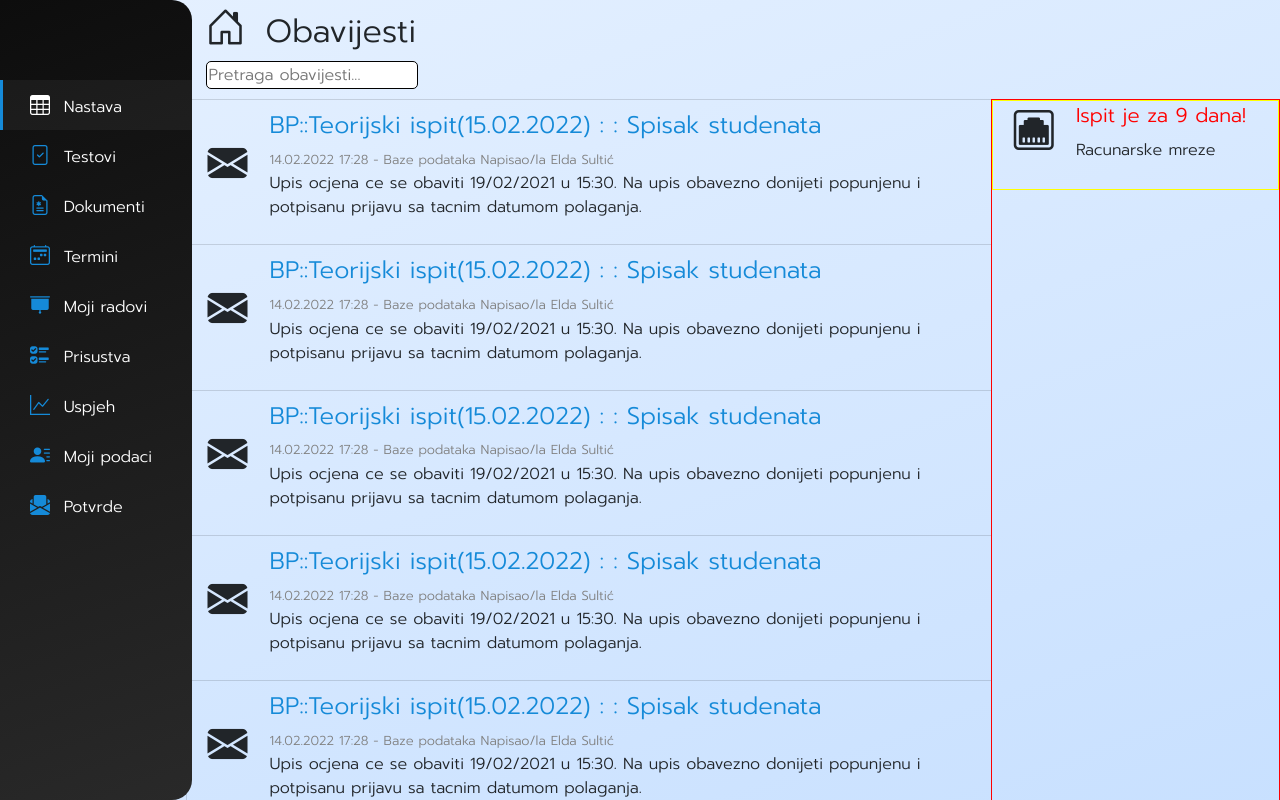
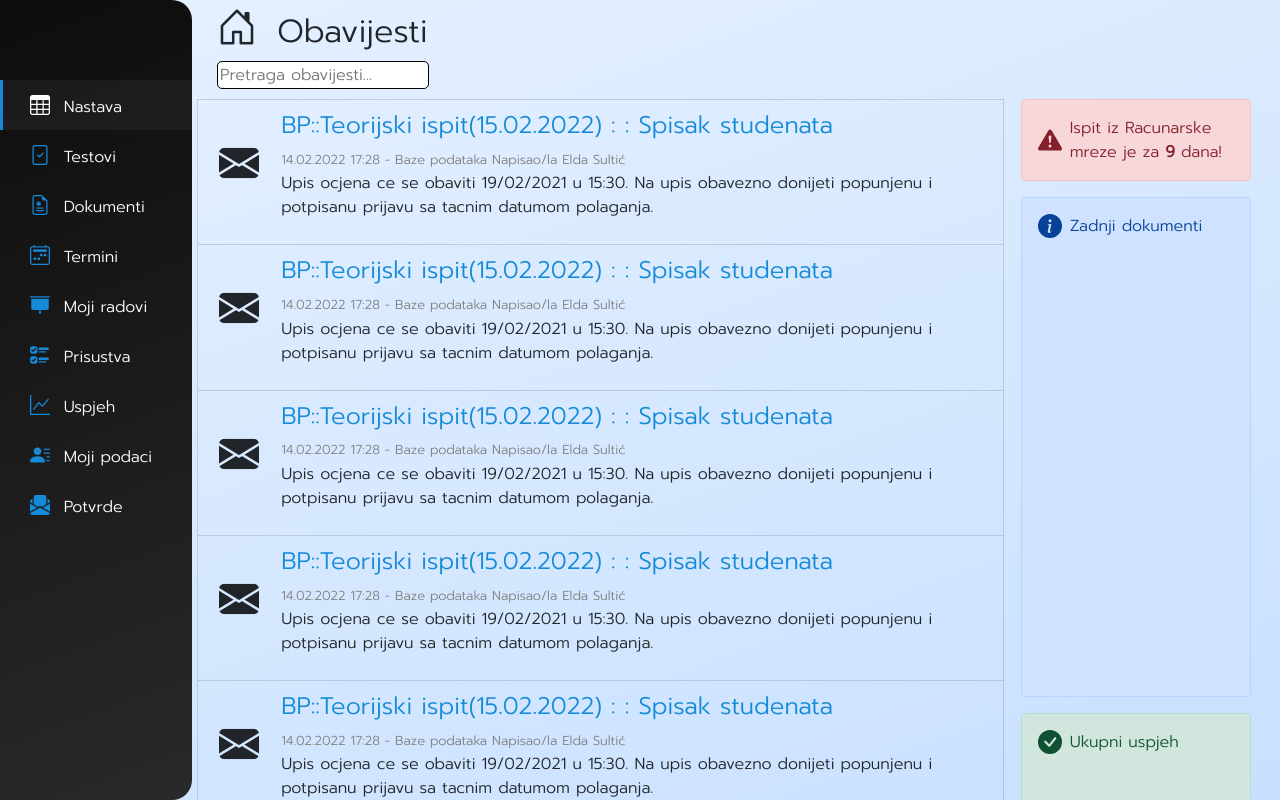
Before and after one commit to tare99/DLWMSNew, an Angular app: page /homepage in a window 1280 px wide. Built offline with nearby package versions, Linux system fonts and the light colour scheme.

Commit message:
update sidebar

```diff
--- a/src/app/components/homepage/homepage.component.css
+++ b/src/app/components/homepage/homepage.component.css
@@ -2,7 +2,7 @@
   position: relative;
   width: 100%;
   height: 100%;
-  left: 5%;
+  left: 6%;
 }
 #inputDiv{
   padding-left: 20px;
@@ -37,22 +37,8 @@
 
 #sideDiv{
   position: absolute;
-  width: 25.1%;
-  height: 900px;
-  border: 1px solid red;
-  right:0;
+  width: 20%;
+  height: auto;
+  right:2.5%;
   top: 99px;
 }
-
-#prviBlok{
-  height: 10%;
-  width: auto;
-  border: 1px solid yellow;
-}
-
-.upoz{
-  font-size: 40px;
-  padding-right: 20px;
-  padding-left: 20px;
-  padding-top: 10px;
-}
--- a/src/app/components/homepage/homepage.component.html
+++ b/src/app/components/homepage/homepage.component.html
@@ -23,17 +23,40 @@
 </div>
 <div id="sideDiv">
   <div id="prviBlok">
-    <table id="prviBlokTable">
-      <tr>
-        <td rowspan="2"><i class="bi bi-ethernet upoz"></i></td>
-        <td><h5 style="color: red">Ispit je za 9 dana!</h5></td>
-      </tr>
-      <tr>
-        <td>Racunarske mreze</td>
-      </tr>
-    </table>
+    <div class="alert alert-danger d-flex align-items-center" role="alert">
+      <svg class="bi flex-shrink-0 me-2" width="24" height="24" role="img" aria-label="Danger:"><use xlink:href="#exclamation-triangle-fill"/></svg>
+      <div>
+        Ispit iz Racunarske mreze je za <b>9</b> dana!
+      </div>
+    </div>
+  </div>
+  <div id="drugiBlok">
+    <div style="height: 500px" class="alert alert-primary d-flex align-items-top" role="alert">
+      <svg class="bi flex-shrink-0 me-2" width="24" height="24" role="img" aria-label="Info:"><use xlink:href="#info-fill"/></svg>
+      <div>
+        Zadnji dokumenti
+      </div>
+    </div>
+  </div>
+  <div id="treciBlok">
+    <div style="height: 300px" class="alert alert-success d-flex align-items-top" role="alert">
+      <svg class="bi flex-shrink-0 me-2" width="24" height="24" role="img" aria-label="Success:"><use xlink:href="#check-circle-fill"/></svg>
+      <div>
+        Ukupni uspjeh
+      </div>
+    </div>
   </div>
   <div></div>
-  <div></div>
-  <div></div>
 </div>
+
+<svg xmlns="http://www.w3.org/2000/svg" style="display: none;">
+  <symbol id="check-circle-fill" fill="currentColor" viewBox="0 0 16 16">
+    <path d="M16 8A8 8 0 1 1 0 8a8 8 0 0 1 16 0zm-3.97-3.03a.75.75 0 0 0-1.08.022L7.477 9.417 5.384 7.323a.75.75 0 0 0-1.06 1.06L6.97 11.03a.75.75 0 0 0 1.079-.02l3.992-4.99a.75.75 0 0 0-.01-1.05z"/>
+  </symbol>
+  <symbol id="info-fill" fill="currentColor" viewBox="0 0 16 16">
+    <path d="M8 16A8 8 0 1 0 8 0a8 8 0 0 0 0 16zm.93-9.412-1 4.705c-.07.34.029.533.304.533.194 0 .487-.07.686-.246l-.088.416c-.287.346-.92.598-1.465.598-.703 0-1.002-.422-.808-1.319l.738-3.468c.064-.293.006-.399-.287-.47l-.451-.081.082-.381 2.29-.287zM8 5.5a1 1 0 1 1 0-2 1 1 0 0 1 0 2z"/>
+  </symbol>
+  <symbol id="exclamation-triangle-fill" fill="currentColor" viewBox="0 0 16 16">
+    <path d="M8.982 1.566a1.13 1.13 0 0 0-1.96 0L.165 13.233c-.457.778.091 1.767.98 1.767h13.713c.889 0 1.438-.99.98-1.767L8.982 1.566zM8 5c.535 0 .954.462.9.995l-.35 3.507a.552.552 0 0 1-1.1 0L7.1 5.995A.905.905 0 0 1 8 5zm.002 6a1 1 0 1 1 0 2 1 1 0 0 1 0-2z"/>
+  </symbol>
+</svg>
--- a/src/app/components/navbar/navbar.component.css
+++ b/src/app/components/navbar/navbar.component.css
@@ -33,6 +33,8 @@
 a:hover > i{
   color: var(--fitcolor);
 }
+
+
 
 a::before{
   content: '';
@@ -73,4 +75,21 @@
   --trans:scaleY(1);
   --fitcolor:white ;
   background-color:rgba(128, 128, 128, 0.1) ;
+  animation: jiggle ease-in-out 400ms;
 }
+
+@keyframes jiggle {
+  0% {
+    transform: none;
+  }
+  25% {
+    transform: rotate(1deg);
+  }
+
+  75% {
+    transform: rotate(-1deg);
+  }
+  100% {
+    transform: none;
+  }
+}
```
